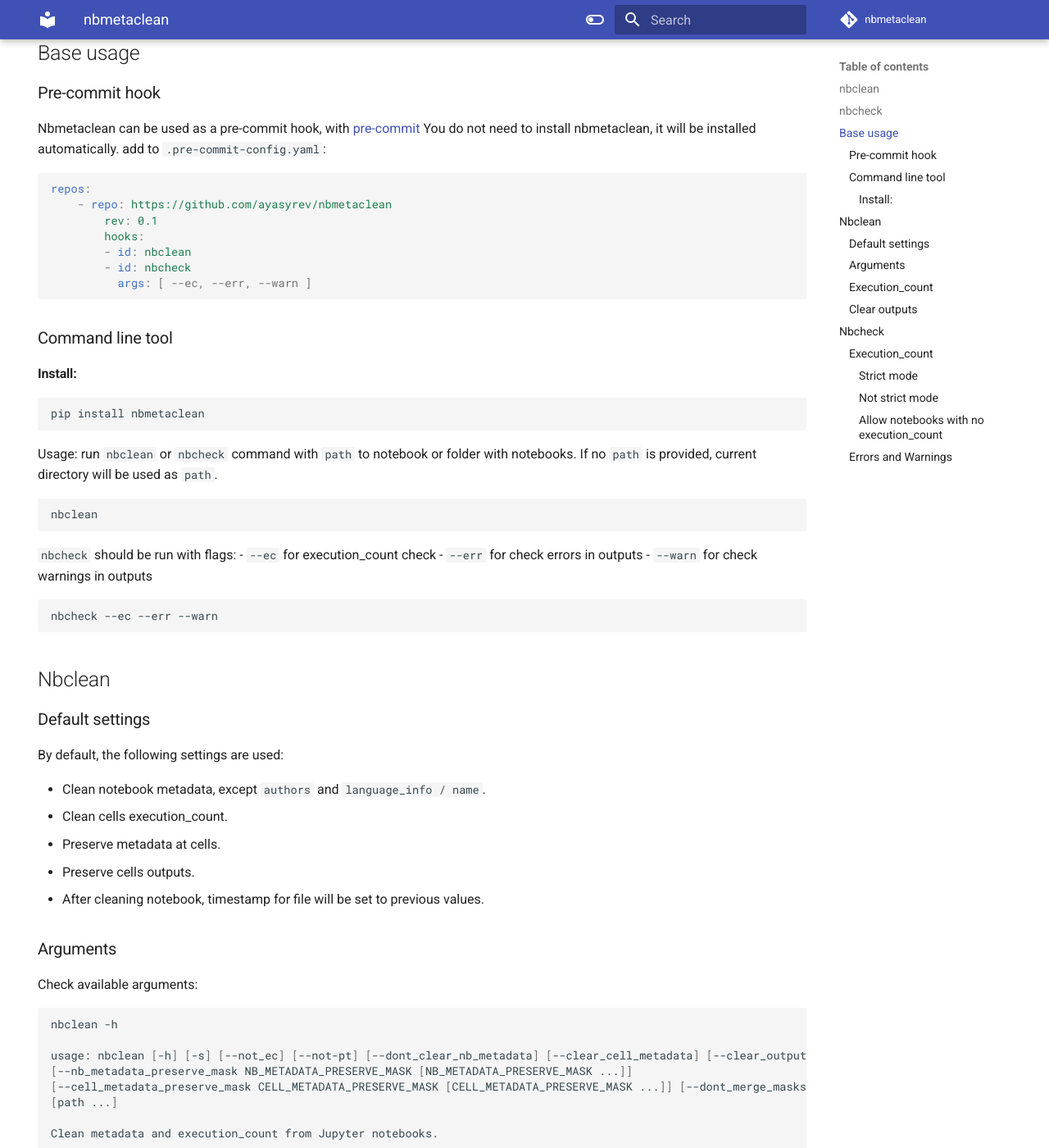
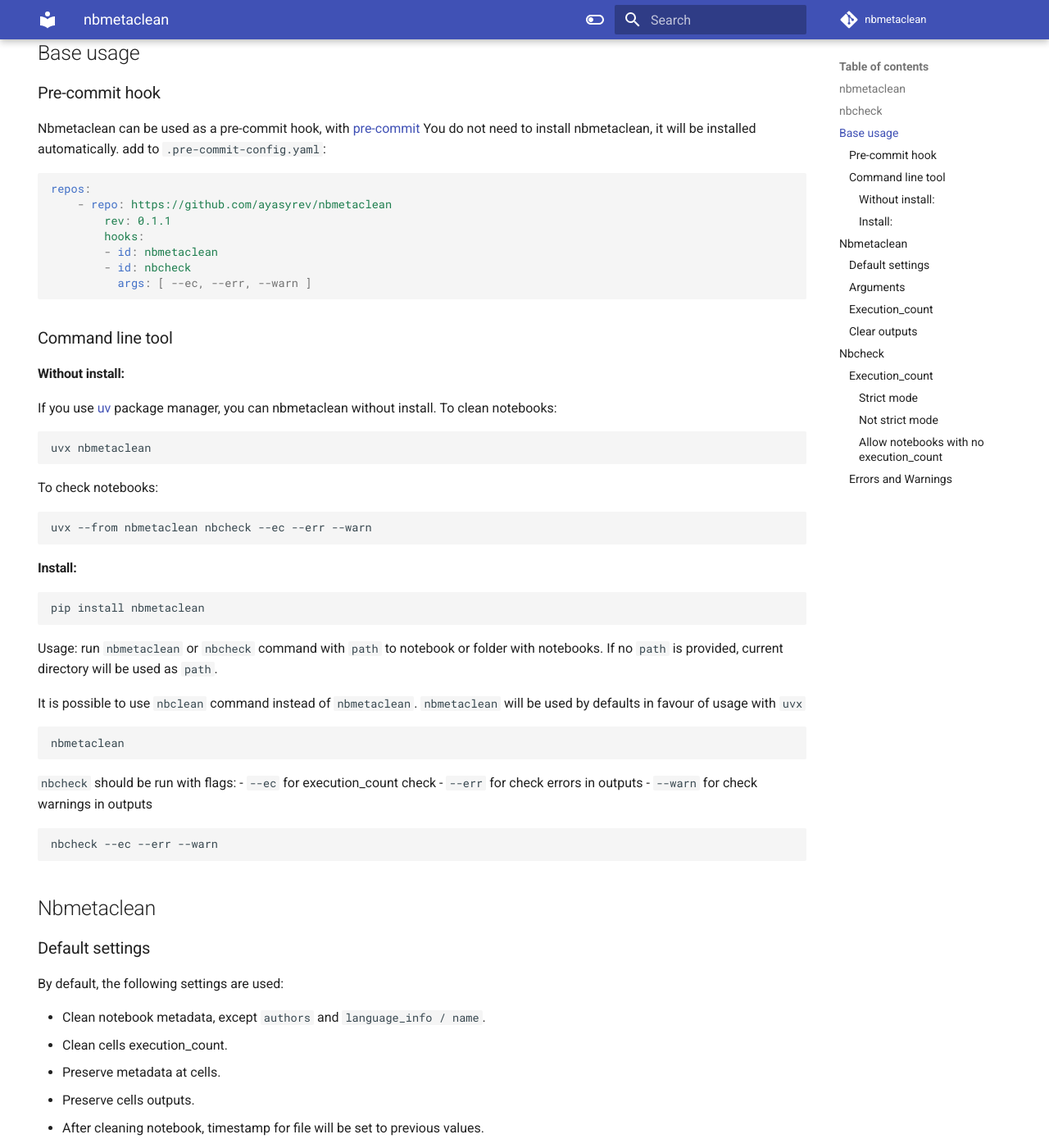
Before and after one commit to ayasyrev/nbmetaclean, an MkDocs documentation site: the page built from docs/README.md, in a window 1280 px wide and 1400 px high, scrolled down 584 px. Shown: the whole window at 82% size. Built offline with MkDocs 1.6.1 and Material for MkDocs 9.7.7, drawn with Linux system fonts in a browser that asks for light colours; comment, search, counter and statistics services are not loaded; some of the changed text lies outside the part shown.

Commit message:
Add nbmetaclean app command, fix in docs, readme

````diff
--- a/.pre-commit-config.yaml
+++ b/.pre-commit-config.yaml
@@ -3,9 +3,9 @@
 
   hooks:
     # local version for testing
-    - id: nbclean
-      name: nbclean local
-      entry: nbclean
+    - id: nbmetaclean
+      name: nbmetaclean local
+      entry: nbmetaclean
       language: system
       files: \.ipynb
 
--- a/.pre-commit-hooks.yaml
+++ b/.pre-commit-hooks.yaml
@@ -1,7 +1,7 @@
-- id: nbclean
-  name: nbclean
+- id: nbmetaclean
+  name: nbmetaclean
   description: Clean Jupyter Notebooks metadata and optionally output.
-  entry: nbclean
+  entry: nbmetaclean
   files: \.ipynb$
   language: python
   language_version: python3
--- a/docs/README.md
+++ b/docs/README.md
@@ -17,7 +17,7 @@
 [![PyPI Status](https://badge.fury.io/py/nbmetaclean.svg)](https://badge.fury.io/py/nbmetaclean)
 [![Tests](https://github.com/ayasyrev/nbmetaclean/workflows/Tests/badge.svg)](https://github.com/ayasyrev/nbmetaclean/actions?workflow=Tests)  [![Codecov](https://codecov.io/gh/ayasyrev/nbmetaclean/branch/main/graph/badge.svg)](https://codecov.io/gh/ayasyrev/nbmetaclean)
 
-## nbclean
+## nbmetaclean
 
 Clean Jupyter Notebooks metadata, execution_count and optionally output.
 
@@ -34,9 +34,9 @@
 ```yaml
 repos:
     - repo: https://github.com/ayasyrev/nbmetaclean
-        rev: 0.1
+        rev: 0.1.1
         hooks:
-        - id: nbclean
+        - id: nbmetaclean
         - id: nbcheck
           args: [ --ec, --err, --warn ]
 ```
@@ -45,17 +45,34 @@
 
 ### Command line tool
 
+#### Without install:
+If you use [uv](https://github.com/astral-sh/uv) package manager, you can nbmetaclean without install.
+To clean notebooks:
+```bash
+uvx nbmetaclean
+```
+To check notebooks:
+```bash
+uvx --from nbmetaclean nbcheck --ec --err --warn
+```
+
+
 ####  Install:
 ```bash
 pip install nbmetaclean
 ```
 
 Usage:
-run `nbclean` or `nbcheck` command with `path` to notebook or folder with notebooks.
+run `nbmetaclean` or `nbcheck` command with `path` to notebook or folder with notebooks.
 If no `path` is provided, current directory will be used as `path`.
 
+It is possible to use `nbclean` command instead of `nbmetaclean`.
+`nbmetaclean` will be used by defaults in favour of usage with `uvx`
+
+
+
 ```bash
-nbclean
+nbmetaclean
 ```
 
 `nbcheck` should be run with flags:
@@ -67,7 +84,7 @@
 ```
 
 
-## Nbclean
+## Nbmetaclean
 ### Default settings
 By default, the following settings are used:
 
@@ -86,9 +103,9 @@
 Check available arguments:
 
 ```bash
-nbclean -h
+nbmetaclean -h
 
-usage: nbclean [-h] [-s] [--not_ec] [--not-pt] [--dont_clear_nb_metadata] [--clear_cell_metadata] [--clear_outputs]
+usage:  nbmetaclean [-h] [-s] [--not_ec] [--not-pt] [--dont_clear_nb_metadata] [--clear_cell_metadata] [--clear_outputs]
 [--nb_metadata_preserve_mask NB_METADATA_PRESERVE_MASK [NB_METADATA_PRESERVE_MASK ...]]
 [--cell_metadata_preserve_mask CELL_METADATA_PRESERVE_MASK [CELL_METADATA_PRESERVE_MASK ...]] [--dont_merge_masks] [--clean_hidden_nbs] [-D] [-V]
 [path ...]
@@ -124,14 +141,14 @@
 ```yaml
 repos:
     - repo: https://github.com/ayasyrev/nbmetaclean
-        rev: 0.1
+        rev: 0.1.1
         hooks:
-        - id: nbclean
+        - id: nbmetaclean
           args: [ --not_ec ]
 ```
 
 ```bash
-nbclean --not_ec
+nbmetaclean --not_ec
 ```
 
 ### Clear outputs
@@ -139,14 +156,14 @@
 ```yaml
 repos:
     - repo: https://github.com/ayasyrev/nbmetaclean
-        rev: 0.1
+        rev: 0.1.1
         hooks:
-        - id: nbclean
+        - id: nbmetaclean
           args: [ --clean_outputs ]
 ```
 
 ```bash
-nbclean --clean_outputs
+nbmetaclean --clean_outputs
 ```
 
 ## Nbcheck
@@ -163,7 +180,7 @@
 ```yaml
 repos:
     - repo: https://github.com/ayasyrev/nbmetaclean
-        rev: 0.1
+        rev: 0.1.1
         hooks:
         - id: nbcheck
           args: [ --ec ]
@@ -181,7 +198,7 @@
 ```yaml
 repos:
     - repo: https://github.com/ayasyrev/nbmetaclean
-        rev: 0.1
+        rev: 0.1.1
         hooks:
         - id: nbcheck
           args: [ --ec, --not_strict ]
@@ -201,7 +218,7 @@
 ```yaml
 repos:
     - repo: https://github.com/ayasyrev/nbmetaclean
-        rev: 0.1
+        rev: 0.1.1
         - id: nbcheck
           args: [ --ec, --no_exec ]
 ```
@@ -221,7 +238,7 @@
 ```yaml
 repos:
     - repo: https://github.com/ayasyrev/nbmetaclean
-        rev: 0.1
+        rev: 0.1.1
         hooks:
         - id: nbcheck
           args: [ --err, --warn ]
--- a/setup.cfg
+++ b/setup.cfg
@@ -28,8 +28,10 @@
 
 [options.entry_points]
 console_scripts =
+    nbmetaclean=nbmetaclean.app_clean:app_clean
     nbclean=nbmetaclean.app_clean:app_clean
     nbcheck=nbmetaclean.app_check:app_check
 pipx.run =
+    nbmetaclean=nbmetaclean.app_clean:app_clean
     nbclean=nbmetaclean.app_clean:app_clean
     nbcheck=nbmetaclean.app_check:app_check
````
Also changed, not shown: README.md (+34 -18 lines), 1 other file.
